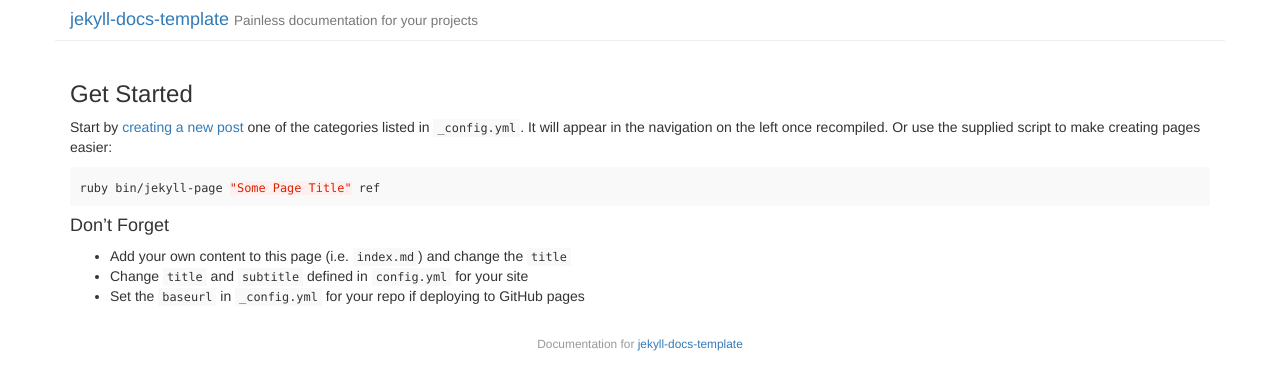
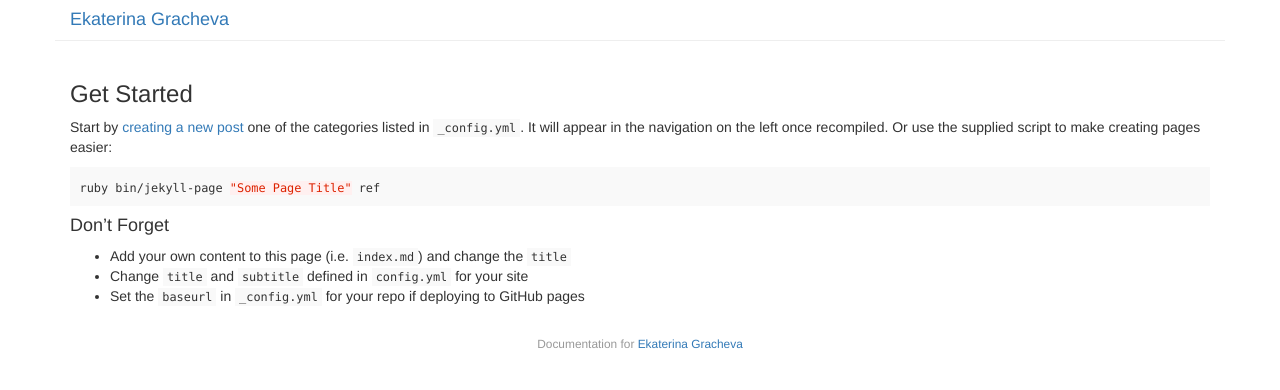
Before and after one commit to egracheva/egracheva.github.io, a Jekyll site: the page built from index.md, in a window 1280 px wide. Shown: the top 390 px of the page. Built offline with Jekyll 4.4.1, drawn with Linux system fonts in a browser that asks for light colours.

Commit message:
Update _config.yml

```diff
--- a/_config.yml
+++ b/_config.yml
@@ -1,6 +1,6 @@
 # Site title and subtitle. This is used in _includes/header.html
-title: 'jekyll-docs-template'
-subtitle: 'Painless documentation for your projects'
+title: 'Ekaterina Gracheva'
+subtitle: ''
 
 # if you wish to integrate disqus on pages set your shortname here
 disqus_shortname: ''
@@ -15,7 +15,7 @@
 navigation: 2
 
 # URL to source code, used in _includes/footer.html
-codeurl: 'https://github.com/bruth/jekyll-docs-template'
+codeurl: 'https://github.com/egracheva/egracheva.github.io'
 
 # Default categories (in order) to appear in the navigation
 sections: [
```
